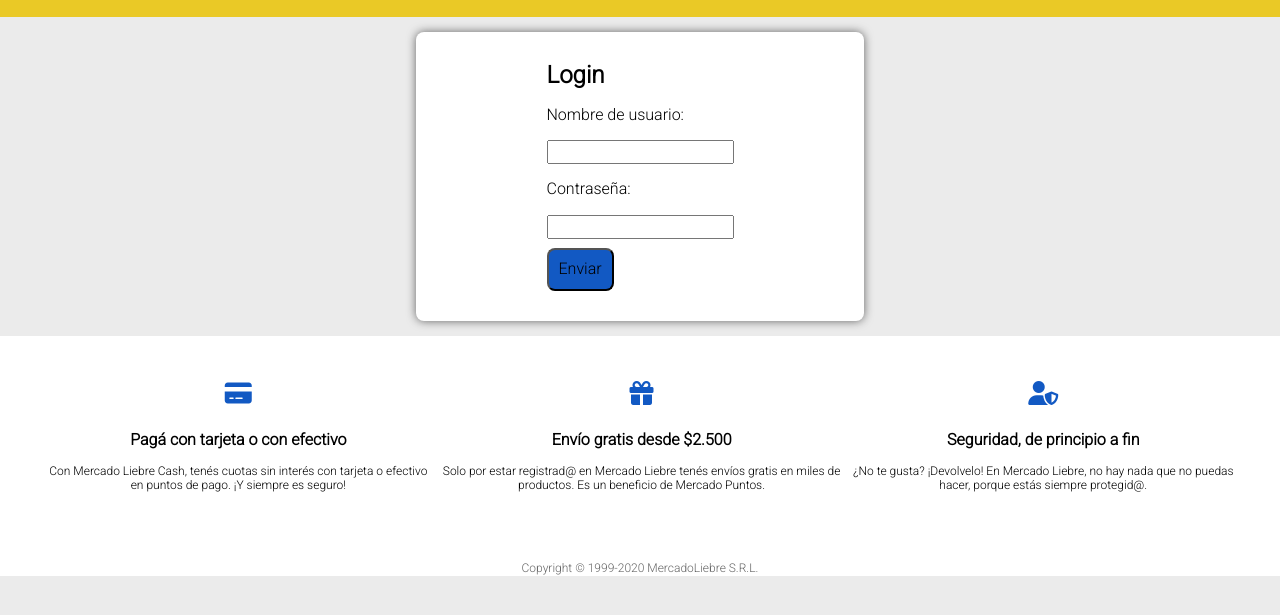
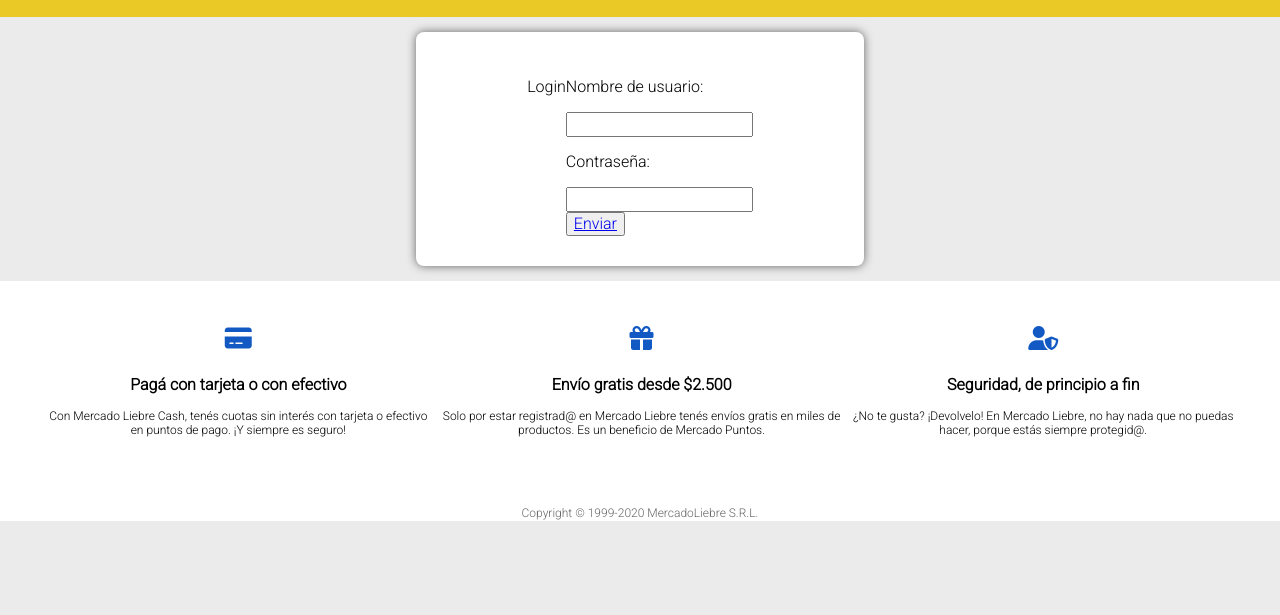
Before and after one commit to victoriaavalee/mercadoLiebre, a website: page views/ingresa.html in a window 1280 px wide. Shown: the part 109-724 px from the top of the page. Drawn offline with Linux system fonts and the light colour scheme; files that its build step writes are made by us from their sources; files whose address does not match are found by name.

Commit message:
arreglos en login

```diff
--- a/views/ingresa.html
+++ b/views/ingresa.html
@@ -10,7 +10,7 @@
     <link href="https://fonts.googleapis.com/css2?family=Roboto:wght@300&display=swap" rel="stylesheet">
     <link href="https://cdnjs.cloudflare.com/ajax/libs/font-awesome/6.4.2/css/all.min.css"
     rel="stylesheet" />
-    <title>MercadoLiebre - Ingresa</title>
+    <title>MercadoLiebre - Login</title>
 </head>
 <body>
     <header class="main-header">
@@ -48,27 +48,21 @@
             </ul>
         </nav>
     </header>
-    <main class="main-main">
+    <main>
         <div class="login-conteiner">
-            <div>
-                <h3>Login</h3>
-                <form action='/home' method="POST">
+            <p class="title-login">Login</p>
             <div class="login-form">
-                        <div class="name">
+                <div class="login-form-name">
                     <p>Nombre de usuario:</p>
-                            <label></label>
-                            <input type="text" name="nombreUsuario" required>
+                    <input type="text" class="input-login" name="nombre" required>
                 </div>
-                        <div class="password">
+                <div class="login-form-password">
                     <p>Contraseña:</p>
-                            <label></label>
-                            <input type="password" name="passwordUsuario" required>
+                    <input type="password" class="input-login" name="passwordUsuario" required>
                 </div>
-                        <div class="botton-Enviar">
-                            <button class="boton-enviar" type="submit">Enviar</button>
+                <div class="div-enviar">
+                    <button class="button-enviar" type="submit"><a href="/">Enviar</a></button>
                 </div>
-                    </div>
-                </form>
             </div>
         </div>
     </main>
```
Lines whose indentation alone changed are shown as unchanged.
